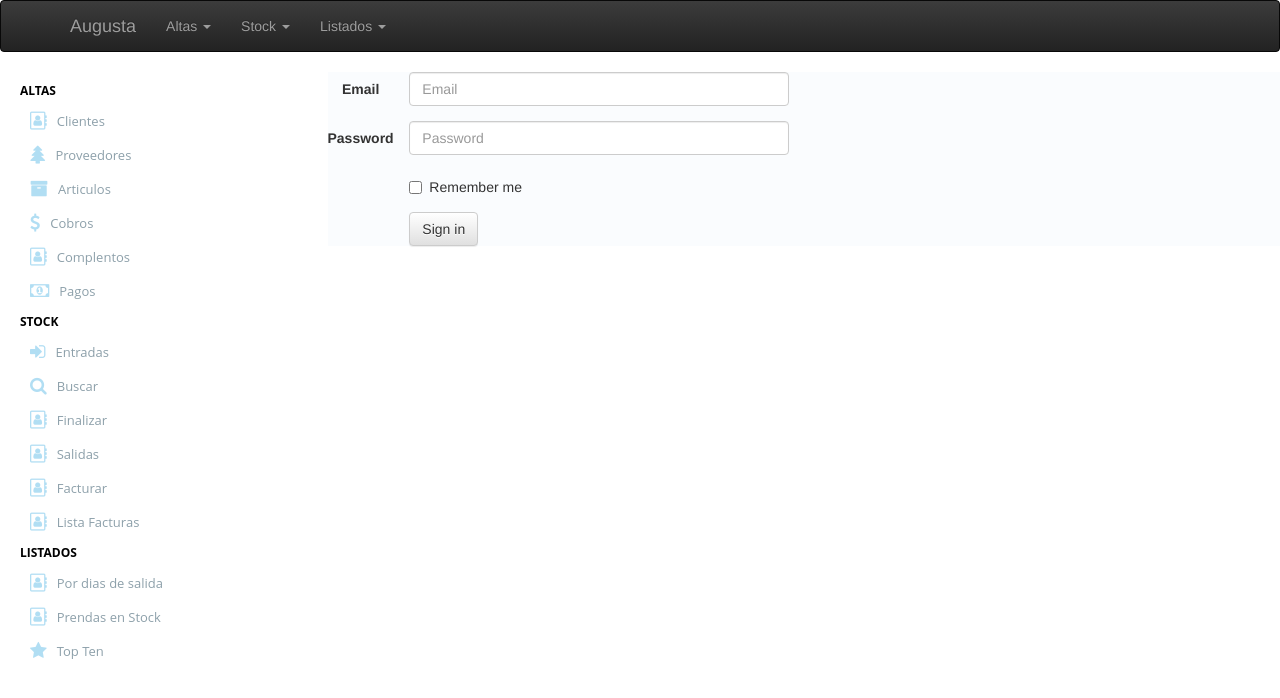
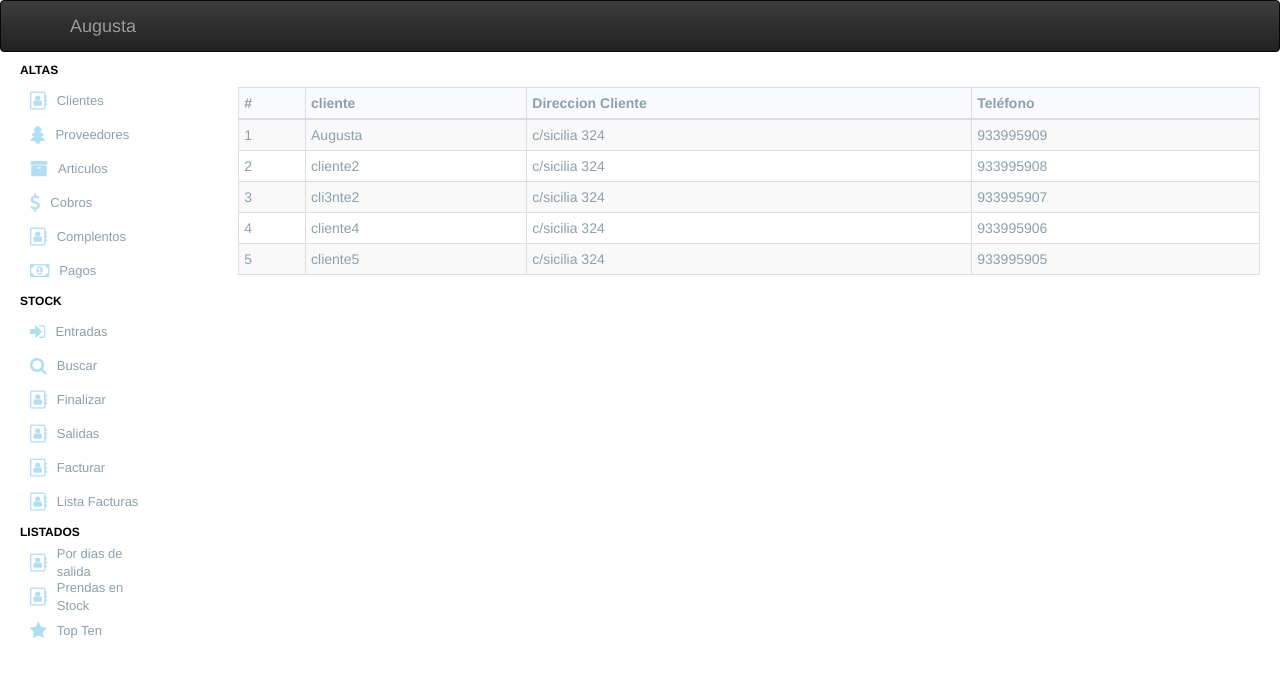
Before and after one commit to eibol87/Augusta, a React (Create React App) app: page /clients in a window 1280 px wide. Shown: the top 698 px of the page. Built offline with nearby package versions, Linux system fonts and the light colour scheme.

Commit message:
add table component

```diff
--- a/src/App.css
+++ b/src/App.css
@@ -1,3 +1,6 @@
+*{
+	font-family: "Helvetica Neue", Helvetica, Arial, sans-serif;
+}
 .App{
 	display: inline-block;
 }
--- a/src/App.js
+++ b/src/App.js
@@ -13,10 +13,10 @@ class App extends Component {
     	<Grid bsClass="false">
         <Header />
         <Row>
-          <Col className="App--menu--left" xs={3} sm={3} md={3} lg={3}>
+          <Col className="App--menu--left" xs={2} sm={2} md={2} lg={2}>
             <Menu />
           </Col>
-          <Col xs={12} sm={9} md={9} lg={9}>
+          <Col xs={12} sm={10} md={10} lg={10}>
     	    	<BrowserRouter>
     	    		<Main />
     	     	</BrowserRouter>
--- a/src/api/clients.json
+++ b/src/api/clients.json
@@ -9,31 +9,31 @@
 				"recogida": "Taller", "reparto": "Lunes, Martes"
 			},
 			{
-				"id": 2, "fecha_alta": "01/01/2015", "nombre_negocio": "Augusta", "direccion_cliente": "c/sicilia 324",
+				"id": 2, "fecha_alta": "01/01/2015", "nombre_negocio": "cliente2", "direccion_cliente": "c/sicilia 324",
 				"poblacion": "barcelona", "nif": "43431179-A", "nombre_fiscal": "Augusta S.C.P",
 				"direccion_fiscal": "C/sicilia 324", "poblacion_fiscal": "Barcelona", "nif_fiscal": "43431179-A",
-				"id_tipo_cliente": 1, "tarifa_precios": "PVP1", "telefono": "933995909", "baja": true, "observaciones": "su telefono e s934455443, es de barcelona pero solo esta 2 dias",
+				"id_tipo_cliente": 1, "tarifa_precios": "PVP1", "telefono": "933995908", "baja": true, "observaciones": "su telefono e s934455443, es de barcelona pero solo esta 2 dias",
 				"recogida": "Taller", "reparto": "Lunes, Martes"
 			},
 			{
-				"id": 3, "fecha_alta": "01/01/2015", "nombre_negocio": "Augusta", "direccion_cliente": "c/sicilia 324",
+				"id": 3, "fecha_alta": "01/01/2015", "nombre_negocio": "cli3nte2", "direccion_cliente": "c/sicilia 324",
 				"poblacion": "barcelona", "nif": "43431179-A", "nombre_fiscal": "Augusta S.C.P",
 				"direccion_fiscal": "C/sicilia 324", "poblacion_fiscal": "Barcelona", "nif_fiscal": "43431179-A",
-				"id_tipo_cliente": 1, "tarifa_precios": "PVP1", "telefono": "933995909", "baja": true, "observaciones": "su telefono e s934455443, es de barcelona pero solo esta 2 dias",
+				"id_tipo_cliente": 1, "tarifa_precios": "PVP1", "telefono": "933995907", "baja": true, "observaciones": "su telefono e s934455443, es de barcelona pero solo esta 2 dias",
 				"recogida": "Taller", "reparto": "Lunes, Martes"
 			},
 			{
-				"id": 4, "fecha_alta": "01/01/2015", "nombre_negocio": "Augusta", "direccion_cliente": "c/sicilia 324",
+				"id": 4, "fecha_alta": "01/01/2015", "nombre_negocio": "cliente4", "direccion_cliente": "c/sicilia 324",
 				"poblacion": "barcelona", "nif": "43431179-A", "nombre_fiscal": "Augusta S.C.P",
 				"direccion_fiscal": "C/sicilia 324", "poblacion_fiscal": "Barcelona", "nif_fiscal": "43431179-A",
-				"id_tipo_cliente": 1, "tarifa_precios": "PVP1", "telefono": "933995909", "baja": true, "observaciones": "su telefono e s934455443, es de barcelona pero solo esta 2 dias",
+				"id_tipo_cliente": 1, "tarifa_precios": "PVP1", "telefono": "933995906", "baja": true, "observaciones": "su telefono e s934455443, es de barcelona pero solo esta 2 dias",
 				"recogida": "Taller", "reparto": "Lunes, Martes"
 			},
 			{
-				"id": 5, "fecha_alta": "01/01/2015", "nombre_negocio": "Augusta", "direccion_cliente": "c/sicilia 324",
+				"id": 5, "fecha_alta": "01/01/2015", "nombre_negocio": "cliente5", "direccion_cliente": "c/sicilia 324",
 				"poblacion": "barcelona", "nif": "43431179-A", "nombre_fiscal": "Augusta S.C.P",
 				"direccion_fiscal": "C/sicilia 324", "poblacion_fiscal": "Barcelona", "nif_fiscal": "43431179-A",
-				"id_tipo_cliente": 1, "tarifa_precios": "PVP1", "telefono": "933995909", "baja": true, "observaciones": "su telefono e s934455443, es de barcelona pero solo esta 2 dias",
+				"id_tipo_cliente": 1, "tarifa_precios": "PVP1", "telefono": "933995905", "baja": true, "observaciones": "su telefono e s934455443, es de barcelona pero solo esta 2 dias",
 				"recogida": "Taller", "reparto": "Lunes, Martes"
 			}
 		]
--- a/src/components/Main.js
+++ b/src/components/Main.js
@@ -1,9 +1,7 @@
-import React, { Component } from 'react';
+import React from 'react';
 import { Switch, Route } from 'react-router-dom'
-import App from '../App'
 import Clients from './clients/Clients.js'
 import Provider from './provider/Provider.js'
-import Menu from './menu/Menu'
 
 const Main = (props) => {
   return (
--- a/src/components/clients/Clients.css
+++ b/src/components/clients/Clients.css
@@ -1,3 +1,6 @@
 .Clients{
 	background: #fafcfe;
 }
+.client{
+	padding: 35px 20px 20px 20px;
+}
--- a/src/components/clients/Clients.js
+++ b/src/components/clients/Clients.js
@@ -1,51 +1,35 @@
 import React, { Component } from 'react';
-import {Form,FormGroup,ControlLabel,FormControl,Checkbox,Button,Col} from 'react-bootstrap';
+import DataTable from '../forms/DataTable';
+import clients from '../../api/clients.json'
 import './Clients.css'
 
 
 class Clients extends Component {
+	constructor(){
+		super()
+		this.state={
+			thead:['cliente','Direccion Cliente','Teléfono'],
+			clients:[]
+			}
+		}
+
+	componentDidMount(){
+		this.setState(
+		{
+			clients:[...clients[0].Clients]
+		})
+	}
 
   render(){
     return(
-      <div className="Clients">
-         <Form horizontal>
-          <FormGroup controlId="formHorizontalEmail">
-            <Col componentClass={ControlLabel} sm={1}>
-              Email
-            </Col>
-            <Col sm={5}>
-              <FormControl type="email" placeholder="Email" />
-            </Col>
-          </FormGroup>
-
-          <FormGroup controlId="formHorizontalPassword">
-            <Col componentClass={ControlLabel} sm={1}>
-              Password
-            </Col>
-            <Col sm={5}>
-              <FormControl type="password" placeholder="Password" />
-            </Col>
-          </FormGroup>
-
-          <FormGroup>
-            <Col smOffset={1} sm={5}>
-              <Checkbox>Remember me</Checkbox>
-            </Col>
-          </FormGroup>
-
-          <FormGroup>
-            <Col smOffset={1} sm={5}>
-              <Button type="submit">
-                Sign in
-              </Button>
-            </Col>
-          </FormGroup>
-        </Form>
-      </div>
-
-      )
+    	<div className="client">
+	    	<DataTable
+	    		thead={this.state.thead}
+	    		tbody={this.state.clients}
+	    	/>
+	    </div>
+    )
   }
 }
 
-
 export default Clients
--- /dev/null
+++ b/src/components/forms/DataTable.css
@@ -0,0 +1,9 @@
+.DataTable--fontColor{
+	color: #8da0aa;
+}
+.DataTable--coloRows>tbody>tr:nth-of-type(odd){
+	background-color: #f9f9f9;
+}
+.DataTable--coloRows>thead>tr:nth-of-type(odd){
+	background-color: #F9FAFE;
+}
--- /dev/null
+++ b/src/components/forms/DataTable.js
@@ -0,0 +1,47 @@
+import React, { Component } from 'react';
+import {Table} from 'react-bootstrap';
+import './DataTable.css'
+
+
+class DataTable extends Component {
+	constructor () {
+	  	super()
+	    this.state = {
+	    	tbody:[],
+	    	thead:[]
+	    }
+    }
+  componentWillReceiveProps (nextProps) {
+  	this.setState(
+    {
+    	tbody:[...nextProps.tbody],
+    	thead:[...nextProps.thead]
+   	})
+  }
+
+  render(){
+    return(
+      <Table className="DataTable--fontColor DataTable--coloRows" striped bordered condensed hover>
+		    <thead>
+		      <tr>
+		      	<th>#</th>
+		      	{this.state.thead.map((th) =>
+							<th>{th}</th>
+		     		)}
+		      </tr>
+		    </thead>
+		    <tbody>
+		    	{this.state.tbody.map((td) =>
+           	<tr>
+		        <td>{td.id}</td>
+		        <td>{td.nombre_negocio}</td>
+		        <td>{td.direccion_cliente}</td>
+		        <td>{td.telefono}</td>
+		      </tr>
+          )}
+		    </tbody>
+  </Table>
+      )
+  }
+}
+export default DataTable
--- a/src/components/header/Header.css
+++ b/src/components/header/Header.css
@@ -0,0 +1,8 @@
+@media (min-width: 767px) {
+  .Header--Nav--showMenu {
+    display: none;
+  }
+}
+.Header--Navbar{
+	margin-bottom: 0px;
+}
--- a/src/components/header/Header.js
+++ b/src/components/header/Header.js
@@ -1,26 +1,26 @@
 import React from 'react';
-import {Navbar,Nav,NavItem,NavDropdown,MenuItem} from 'react-bootstrap';
+import {Navbar,Nav,NavDropdown,MenuItem} from 'react-bootstrap';
+import './Header.css'
 import data from '../../api/menu.json'
 
-import './Header.css'
 
 const Header = () => (
- <Navbar inverse collapseOnSelect>
+ <Navbar inverse collapseOnSelect className="Header--Navbar">
     <Navbar.Header>
       <Navbar.Brand>
-        <a href="#">Augusta</a>
+        <a href="/">Augusta</a>
       </Navbar.Brand>
       <Navbar.Toggle />
     </Navbar.Header>
     <Navbar.Collapse>
-      <Nav>
+      <Nav className="Header--Nav--showMenu">
       {data.map((menu) => {
          return (
-            <NavDropdown eventKey={menu.id} title={menu.category} id={menu.category}>
-              {menu.items.map((items) =>
-                 <MenuItem href={items.link} eventKey={menu.id}>{items.title}</MenuItem>
-                )}
-            </NavDropdown>
+              <NavDropdown eventKey={menu.id} title={menu.category} id={menu.category}>
+                {menu.items.map((items) =>
+                   <MenuItem href={items.link} eventKey={menu.id}>{items.title}</MenuItem>
+                  )}
+              </NavDropdown>
         )
       })}
       </Nav>
```
Also changed, not shown: src/components/clients/ClientsForm.js (added, +36 -0 lines), src/components/menu/Menu.css (line endings or trailing spaces).
